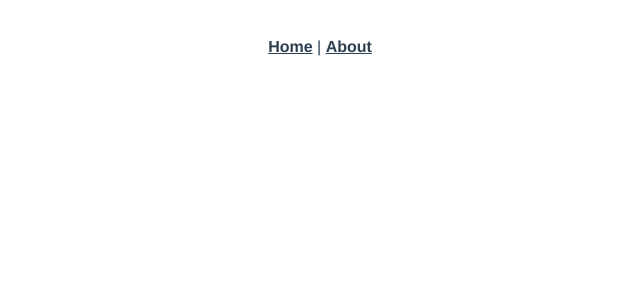
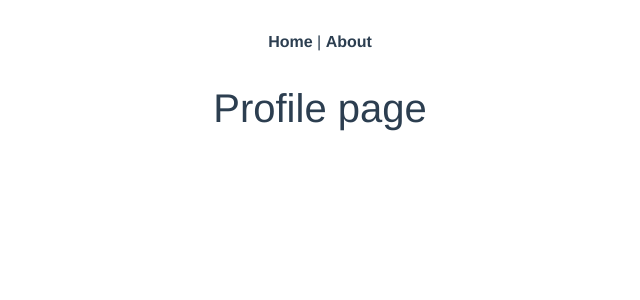
Before and after one commit to Friemorn/App-Blanja-FrontEnd, a Vue app: page /profile in a window 1280 px wide. Shown: the top 300 px of the page, without its empty margins (320-960 px from the left). Built offline with nearby package versions, Linux system fonts and the light colour scheme.

Commit message:
add frame component

```diff
--- a/package.json
+++ b/package.json
@@ -8,7 +8,12 @@
     "lint": "vue-cli-service lint"
   },
   "dependencies": {
+    "bootstrap": "^4.5.2",
     "core-js": "^3.6.5",
+    "jquery": "^3.5.1",
+    "node-sass": "^4.14.1",
+    "popper.js": "^1.16.1",
+    "sass-loader": "^10.0.2",
     "vue": "^2.6.11",
     "vue-router": "^3.2.0",
     "vuex": "^3.4.0"
--- /dev/null
+++ b/src/assets/app.scss
@@ -0,0 +1 @@
+@import '~bootstrap/scss/bootstrap'
--- a/src/main.js
+++ b/src/main.js
@@ -2,6 +2,11 @@ import Vue from 'vue'
 import App from './App.vue'
 import router from './router'
 import store from './store'
+import jQuery from 'jquery'
+import 'popper.js'
+import 'bootstrap'
+import './assets/app.scss'
+window.$ = window.jQuery = jQuery
 
 Vue.config.productionTip = false
 
--- a/src/router/index.js
+++ b/src/router/index.js
@@ -1,6 +1,7 @@
 import Vue from 'vue'
 import VueRouter from 'vue-router'
 import Home from '../views/Home.vue'
+import Profile from '../views/profile.vue'
 
 Vue.use(VueRouter)
 
@@ -17,6 +18,11 @@ const routes = [
     // this generates a separate chunk (about.[hash].js) for this route
     // which is lazy-loaded when the route is visited.
     component: () => import(/* webpackChunkName: "about" */ '../views/About.vue')
+  },
+  {
+    path: '/profile',
+    name: 'Profile',
+    component: Profile
   }
 ]
 
--- /dev/null
+++ b/src/views/profile.vue
@@ -0,0 +1,15 @@
+<template>
+    <div>
+        <h1>Profile page</h1>
+    </div>
+</template>
+
+<script>
+export default {
+  name: 'profile'
+}
+</script>
+
+<style scoped>
+
+</style>
```
Also changed, not shown: src/components/card-profile.vue (added, +15 -0 lines), src/components/sidebar.vue (added, +15 -0 lines), 1 other file (tests, documents, lock files or other folders).
